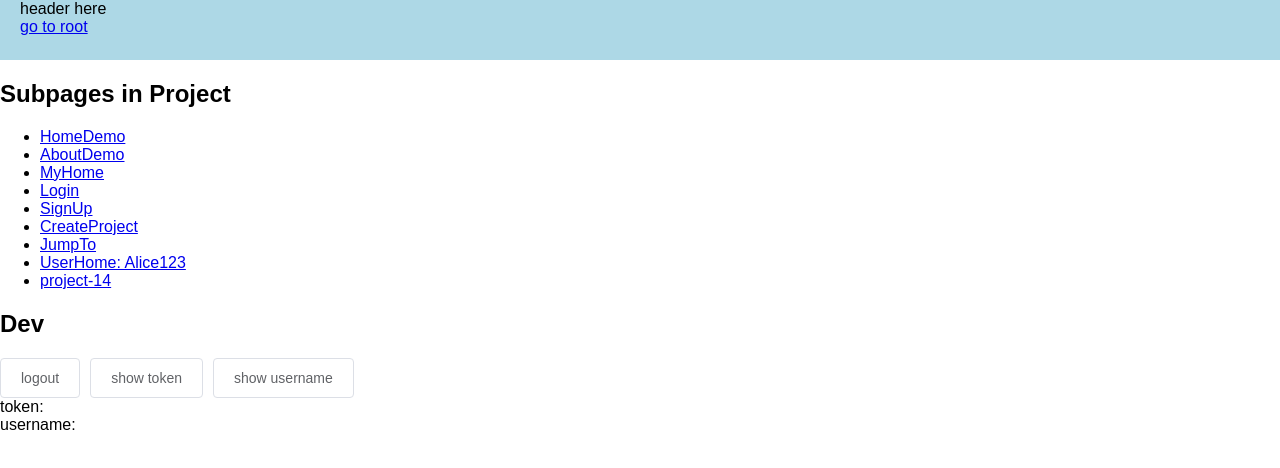
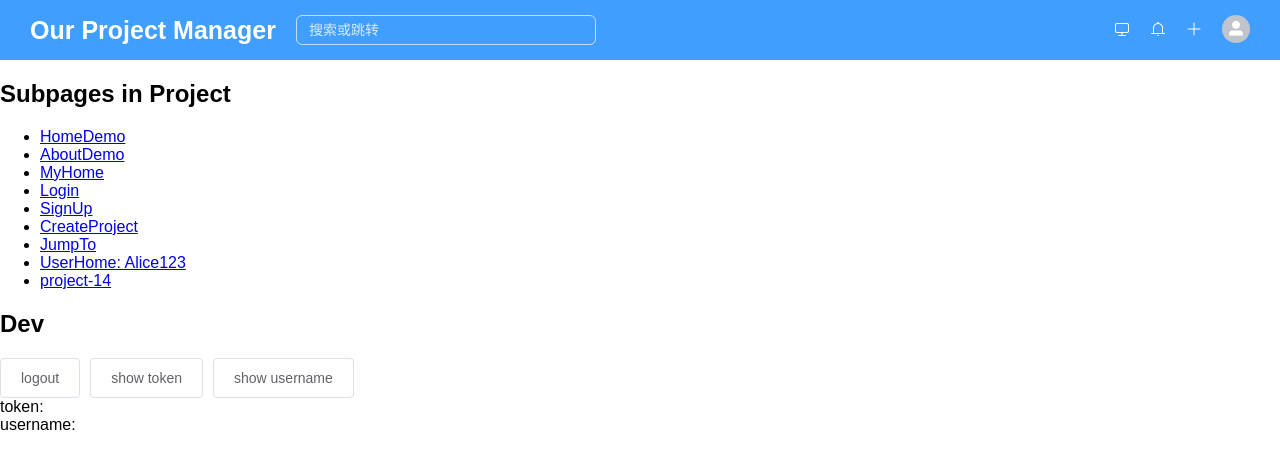
Before and after one commit to zhb2000/OurProjectManager-FrontEnd, a Vue app: page / in a window 1280 px wide. Shown: the top 468 px of the page. Built offline with nearby package versions, Linux system fonts and the light colour scheme.

Commit message:
Add AppHeaderBar

```diff
--- a/src/App.vue
+++ b/src/App.vue
@@ -2,8 +2,7 @@
   <div id="app">
     <el-container id="app-container">
       <el-header id="app-header">
-        <div>header here</div>
-        <div><router-link to="/">go to root</router-link></div>
+        <header-bar />
       </el-header>
       <el-main id="app-main">
         <router-view />
@@ -11,6 +10,16 @@
     </el-container>
   </div>
 </template>
+
+<script>
+import AppHeaderBar from "./components/AppHeaderBar.vue";
+
+export default {
+  components: {
+    "header-bar": AppHeaderBar,
+  },
+};
+</script>
 
 <style>
 /**把网页的边界去掉 */
@@ -38,7 +47,7 @@ html {
 }
 
 #app-header {
-  background: lightblue;
+  padding: 0;
 }
 
 #app-container {
--- /dev/null
+++ b/src/components/AppHeaderBar.vue
@@ -0,0 +1,124 @@
+<template>
+  <div class="header-bar">
+    <router-link :to="userHomeUrl()" class="header-logo-link">
+      <span class="header-logo">Our Project Manager</span>
+    </router-link>
+    <input class="search-input" placeholder="搜索或跳转" />
+    <div style="flex-grow: 1" />
+    <router-link to="/">
+      <i class="el-icon-monitor header-icon" />
+    </router-link>
+    <router-link :to="userNotificationUrl()">
+      <i class="el-icon-bell header-icon" />
+    </router-link>
+    <router-link :to="userProjectUrl()">
+      <i class="el-icon-plus header-icon" />
+    </router-link>
+    <el-dropdown @command="dropDownSelect">
+      <router-link :to="userHomeUrl()">
+        <el-avatar size="small" icon="el-icon-user-solid" />
+      </router-link>
+      <el-dropdown-menu slot="dropdown">
+        <el-dropdown-item command="home">主页</el-dropdown-item>
+        <el-dropdown-item command="projects">项目</el-dropdown-item>
+        <el-dropdown-item command="notifications">消息</el-dropdown-item>
+        <el-dropdown-item command="setting">设置</el-dropdown-item>
+        <el-dropdown-item command="logout">登出</el-dropdown-item>
+      </el-dropdown-menu>
+    </el-dropdown>
+  </div>
+</template>
+
+<script>
+import { CURRENT_USERNAME_KEY, logoutAsync } from "../utils/ApiUtils";
+
+export default {
+  methods: {
+    currentUsername() {
+      //TODO modify get username in header bar
+      return sessionStorage.getItem(CURRENT_USERNAME_KEY);
+    },
+    userHomeUrl() {
+      return "/users/" + this.currentUsername();
+    },
+    userNotificationUrl() {
+      return "/users/" + this.currentUsername() + "/notifications";
+    },
+    userProjectUrl() {
+      return "/users/" + this.currentUsername() + "/projects";
+    },
+    userSettingUrl() {
+      return "/users/" + this.currentUsername() + "/setting";
+    },
+    async dropDownSelect(cmd) {
+      if (cmd === "home") {
+        this.$router.push(this.userHomeUrl());
+      } else if (cmd === "projects") {
+        this.$router.push(this.userProjectUrl());
+      } else if (cmd === "notifications") {
+        this.$router.push(this.userNotificationUrl());
+      } else if (cmd === "setting") {
+        this.$router.push(this.userSettingUrl());
+      } else if (cmd == "logout") {
+        await logoutAsync();
+        this.$router.push("/login");
+      }
+    },
+  },
+};
+</script>
+
+<style>
+.header-bar {
+  background: #409eff;
+  width: 100%;
+  height: 100%;
+  display: flex;
+  align-items: center;
+  padding: 0 30px;
+}
+
+.header-logo-link {
+  text-decoration: none;
+  margin-right: 20px;
+}
+
+.header-logo {
+  color: white;
+  font-size: 25px;
+  font-weight: bold;
+}
+
+.search-input {
+  width: 300px;
+  background: transparent;
+  border-radius: 6px;
+  border: solid 1px rgba(255, 255, 255, 0.671);
+  padding: 6px 12px;
+  font-size: 14px;
+  transition: 0.3s;
+}
+
+.search-input::placeholder {
+  color: rgba(255, 255, 255, 0.8);
+}
+
+.search-input:focus {
+  outline: none;
+  background: #fafbfc;
+  width: 400px;
+}
+
+.search-input:focus::placeholder {
+  color: #606266;
+}
+
+.header-icon {
+  color: white;
+  margin-right: 20px;
+}
+
+.header-icon:hover {
+  color: #e9e9eb;
+}
+</style>
```
